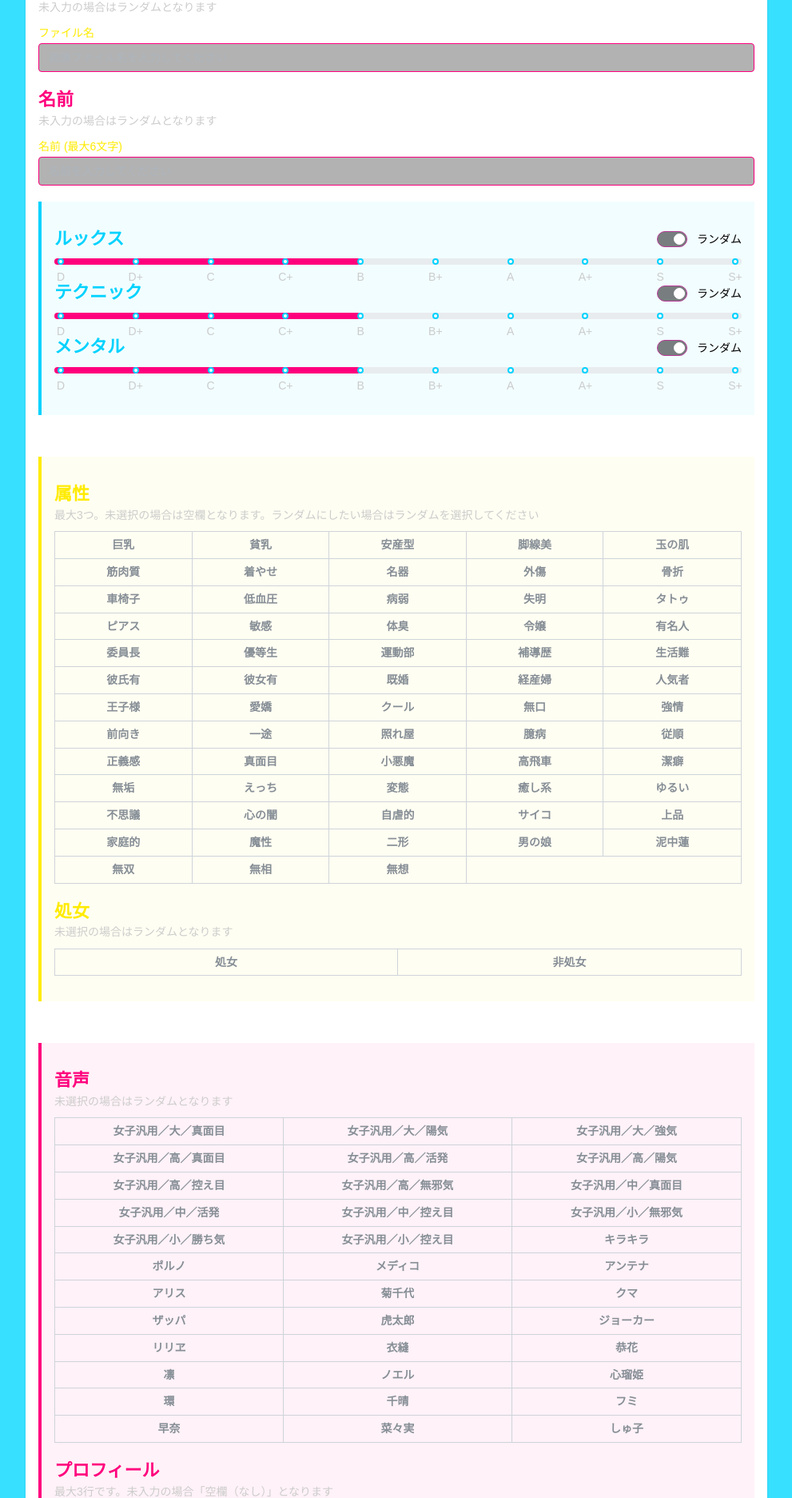
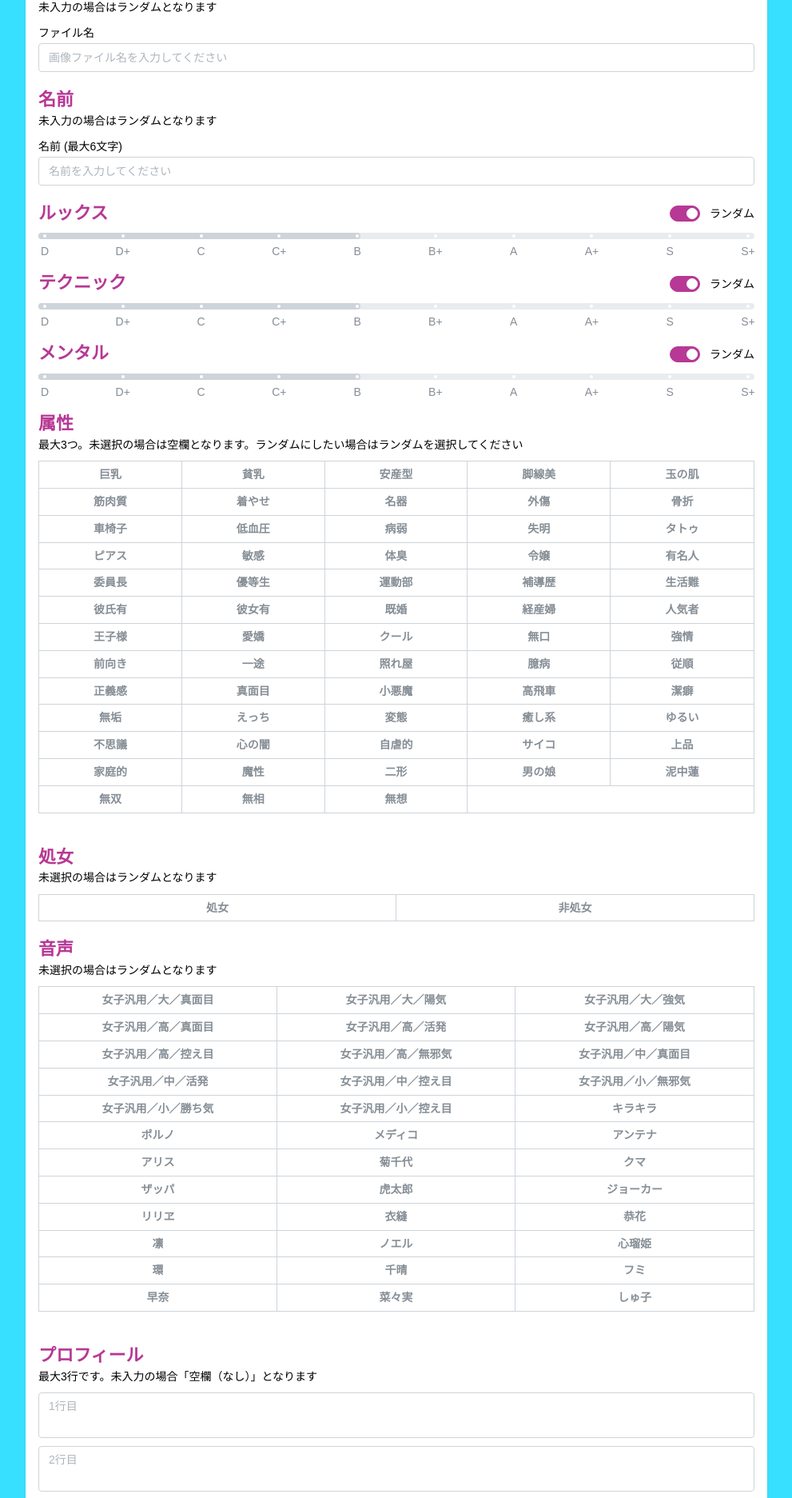
Before and after one commit to darkeroticism/dark-game-character-editor, a React (Vite) app: page / in a window 1280 px wide. Shown: the part 338-2211 px from the top of the page at 80% size, without its empty margins (144-1135 px from the left). Built offline with nearby package versions, Linux system fonts and the light colour scheme.

Commit message:
💄 ジンザイフォームの表示を調整

```diff
--- a/src/components/JinzaiForm.tsx
+++ b/src/components/JinzaiForm.tsx
@@ -1,6 +1,5 @@
 import { Jinzai, rankToSliderValue, sliderValueToRank, rankValues } from '../DohnaDohna/data';
 import { TextInput, Textarea, Stack, Title, Box, Slider, Switch, Flex, Text } from '@mantine/core';
-import styles from '../styles/JinzaiForm.module.css';
 import { AttributeSelector } from './AttributeSelector';
 import { VoiceSelector } from './VoiceSelector';
 import { VirginSelector } from './VirginSelector';
@@ -38,16 +37,6 @@ const ProfileInput = ({
     mb="xs"
     autosize
     minRows={2}
-    styles={{
-      input: {
-        backgroundColor: 'rgba(0, 0, 0, 0.3)',
-        color: 'white',
-        border: '1px solid #FF007D',
-        '&:focus': {
-          borderColor: '#00D2FF',
-        },
-      },
-    }}
   />
 );
 
@@ -69,84 +58,44 @@ export const JinzaiForm = ({
     onChange('profile', value, index);
   };
 
-  // スライダーのスタイル
-  const sliderStyles = {
-    track: { backgroundColor: 'rgba(255, 0, 125, 0.2)' },
-    bar: { backgroundColor: '#FF007D' },
-    thumb: {
-      borderColor: '#FF007D',
-      backgroundColor: '#FF007D',
-      '&:hover': { backgroundColor: '#FF5CAB' }
-    },
-    mark: { borderColor: '#00D2FF' },
-    markLabel: { color: '#ccc' }
-  };
-
-  // スイッチのスタイル
-  const switchStyles = {
-    track: {
-      backgroundColor: 'rgba(0, 0, 0, 0.5)',
-      '&[data-checked]': {
-        backgroundColor: '#FF007D',
-      }
-    }
-  };
-
   return (
     <Stack gap="lg">
       <Box>
-        <Title order={3} style={{ color: '#FF007D', fontWeight: 'bold' }}>画像</Title>
-        <Text size="sm" mb="xs" style={{ color: '#ccc' }}>未入力の場合はランダムとなります</Text>
+        <Title order={3} c="pink">
+          画像
+        </Title>
+        <Text size="sm" mb="xs">
+          未入力の場合はランダムとなります
+        </Text>
         <TextInput
           label="ファイル名"
           placeholder="画像ファイル名を入力してください"
           value={jinzai.image}
           onChange={(e) => onChange('image', e.target.value)}
-          styles={{
-            input: {
-              backgroundColor: 'rgba(0, 0, 0, 0.3)',
-              color: 'white',
-              border: '1px solid #FF007D',
-              '&:focus': {
-                borderColor: '#00D2FF',
-              },
-            },
-            label: {
-              color: '#FFEB00',
-            }
-          }}
         />
       </Box>
 
       <Box>
-        <Title order={3} style={{ color: '#FF007D', fontWeight: 'bold' }}>名前</Title>
-        <Text size="sm" mb="xs" style={{ color: '#ccc' }}>未入力の場合はランダムとなります</Text>
+        <Title order={3} c="pink">
+          名前
+        </Title>
+        <Text size="sm" mb="xs">
+          未入力の場合はランダムとなります
+        </Text>
         <TextInput
           label="名前 (最大6文字)"
           placeholder="名前を入力してください"
           value={modelToView(jinzai.name, '')}
           onChange={(e) => onChange('name', e.target.value)}
-          styles={{
-            input: {
-              backgroundColor: 'rgba(0, 0, 0, 0.3)',
-              color: 'white',
-              border: '1px solid #FF007D',
-              '&:focus': {
-                borderColor: '#00D2FF',
-              },
-            },
-            label: {
-              color: '#FFEB00',
-            }
-          }}
         />
       </Box>
 
-      <section className={`${styles.slantedSection} ${styles.cyan}`}>
       <Box>
         <Flex align="center" justify="space-between" mb={5}>
           <Box>
-              <Title order={3} style={{ color: '#00D2FF', fontWeight: 'bold' }}>ルックス</Title>
+            <Title order={3} c="pink">
+              ルックス
+            </Title>
           </Box>
           <Switch
             label="ランダム"
@@ -157,7 +106,6 @@ export const JinzaiForm = ({
                 event.currentTarget.checked ? undefinedRandomText : sliderValueToRank(5)
               )
             }
-              styles={switchStyles}
           />
         </Flex>
         <Slider
@@ -169,14 +117,15 @@ export const JinzaiForm = ({
           disabled={jinzai.looks === null || jinzai.looks === undefinedRandomText}
           marks={rankValues.map((rank) => ({ value: rank.sliderValue, label: rank.value }))}
           mb="md"
-            styles={sliderStyles}
         />
       </Box>
 
       <Box>
         <Flex align="center" justify="space-between" mb={5}>
           <Box>
-              <Title order={3} style={{ color: '#00D2FF', fontWeight: 'bold' }}>テクニック</Title>
+            <Title order={3} c="pink">
+              テクニック
+            </Title>
           </Box>
           <Switch
             label="ランダム"
@@ -187,7 +136,6 @@ export const JinzaiForm = ({
                 event.currentTarget.checked ? undefinedRandomText : sliderValueToRank(5)
               )
             }
-              styles={switchStyles}
           />
         </Flex>
         <Slider
@@ -199,14 +147,15 @@ export const JinzaiForm = ({
           disabled={jinzai.technic === null || jinzai.technic === undefinedRandomText}
           marks={rankValues.map((rank) => ({ value: rank.sliderValue, label: rank.value }))}
           mb="md"
-            styles={sliderStyles}
         />
       </Box>
 
       <Box>
         <Flex align="center" justify="space-between" mb={5}>
           <Box>
-              <Title order={3} style={{ color: '#00D2FF', fontWeight: 'bold' }}>メンタル</Title>
+            <Title order={3} c="pink">
+              メンタル
+            </Title>
           </Box>
           <Switch
             label="ランダム"
@@ -217,7 +166,6 @@ export const JinzaiForm = ({
                 event.currentTarget.checked ? undefinedRandomText : sliderValueToRank(5)
               )
             }
-              styles={switchStyles}
           />
         </Flex>
         <Slider
@@ -229,16 +177,17 @@ export const JinzaiForm = ({
           disabled={jinzai.mental === null || jinzai.mental === undefinedRandomText}
           marks={rankValues.map((rank) => ({ value: rank.sliderValue, label: rank.value }))}
           mb="md"
-            styles={sliderStyles}
         />
       </Box>
-      </section>
 
-      <section className={`${styles.slantedSection} ${styles.yellow}`}>
       <Box>
         <Box mb="xs">
-            <Title order={3} style={{ color: '#FFEB00', fontWeight: 'bold' }}>属性</Title>
-            <Text size="sm" style={{ color: '#ccc' }}>最大3つ。未選択の場合は空欄となります。ランダムにしたい場合はランダムを選択してください</Text>
+          <Title order={3} c="pink">
+            属性
+          </Title>
+          <Text size="sm">
+            最大3つ。未選択の場合は空欄となります。ランダムにしたい場合はランダムを選択してください
+          </Text>
         </Box>
         <AttributeSelector
           selectedAttributes={jinzai.attributes.filter((attr) => attr !== 'なし（空欄）')}
@@ -249,21 +198,23 @@ export const JinzaiForm = ({
 
       <Box mt="lg">
         <Box mb="xs">
-            <Title order={3} style={{ color: '#FFEB00', fontWeight: 'bold' }}>処女</Title>
-            <Text size="sm" style={{ color: '#ccc' }}>未選択の場合はランダムとなります</Text>
+          <Title order={3} c="pink">
+            処女
+          </Title>
+          <Text size="sm">未選択の場合はランダムとなります</Text>
         </Box>
         <VirginSelector
           selectedVirgin={jinzai.isVergin}
           onChange={(value) => onChange('isVergin', value)}
         />
       </Box>
-      </section>
 
-      <section className={`${styles.slantedSection} ${styles.magenta}`}>
       <Box>
         <Box mb="xs">
-            <Title order={3} style={{ color: '#FF007D', fontWeight: 'bold' }}>音声</Title>
-            <Text size="sm" style={{ color: '#ccc' }}>未選択の場合はランダムとなります</Text>
+          <Title order={3} c="pink">
+            音声
+          </Title>
+          <Text size="sm">未選択の場合はランダムとなります</Text>
         </Box>
         <VoiceSelector
           selectedVoice={jinzai.voice}
@@ -274,8 +225,10 @@ export const JinzaiForm = ({
 
       <Box mt="lg">
         <Box mb="xs">
-            <Title order={3} style={{ color: '#FF007D', fontWeight: 'bold' }}>プロフィール</Title>
-            <Text size="sm" style={{ color: '#ccc' }}>最大3行です。未入力の場合「空欄（なし）」となります</Text>
+          <Title order={3} c="pink">
+            プロフィール
+          </Title>
+          <Text size="sm">最大3行です。未入力の場合「空欄（なし）」となります</Text>
         </Box>
         <ProfileInput
           value={jinzai.profile[0] || ''}
@@ -296,7 +249,6 @@ export const JinzaiForm = ({
           placeholder="3行目"
         />
       </Box>
-      </section>
     </Stack>
   );
 };
--- a/src/styles/JinzaiForm.module.css
+++ /dev/null
@@ -1,78 +0,0 @@
-/* 斜めのセクションスタイル */
-.slantedSection {
-  position: relative;
-  padding: 2rem 1rem;
-  margin-bottom: 2rem;
-  overflow: hidden;
-}
-
-.slantedSection::before {
-  content: '';
-  position: absolute;
-  top: 0;
-  left: 0;
-  right: 0;
-  bottom: 0;
-  transform: skewY(-3deg);
-  transform-origin: 100% 0;
-  z-index: -1;
-}
-
-/* シアンセクション */
-.cyan {
-  background-color: rgba(0, 210, 255, 0.05);
-  border-left: 4px solid #00D2FF;
-}
-
-.cyan::before {
-  background-color: rgba(0, 210, 255, 0.1);
-  border-top: 2px solid #00D2FF;
-  border-bottom: 2px solid #00D2FF;
-}
-
-/* イエローセクション */
-.yellow {
-  background-color: rgba(255, 235, 0, 0.05);
-  border-left: 4px solid #FFEB00;
-}
-
-.yellow::before {
-  background-color: rgba(255, 235, 0, 0.1);
-  border-top: 2px solid #FFEB00;
-  border-bottom: 2px solid #FFEB00;
-}
-
-/* マゼンタセクション */
-.magenta {
-  background-color: rgba(255, 0, 125, 0.05);
-  border-left: 4px solid #FF007D;
-}
-
-.magenta::before {
-  background-color: rgba(255, 0, 125, 0.1);
-  border-top: 2px solid #FF007D;
-  border-bottom: 2px solid #FF007D;
-}
-
-/* セクションタイトル */
-.sectionTitle {
-  display: inline-block;
-  padding: 0.5rem 1rem;
-  margin-bottom: 1rem;
-  color: white;
-  font-weight: bold;
-  transform: skew(-15deg);
-}
-
-.titleCyan {
-  background-color: #00D2FF;
-}
-
-.titleYellow {
-  background-color: #FFEB00;
-  color: black;
-}
-
-.titleMagenta {
-  background-color: #FF007D;
-}
```
Lines whose indentation alone changed are shown as unchanged.
